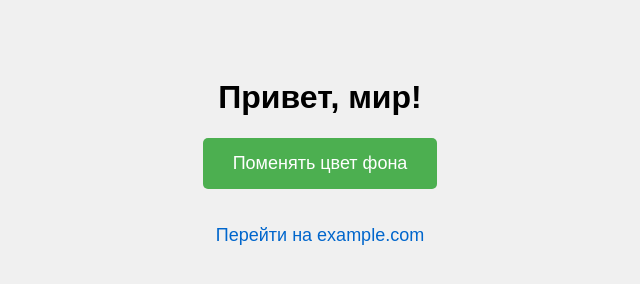
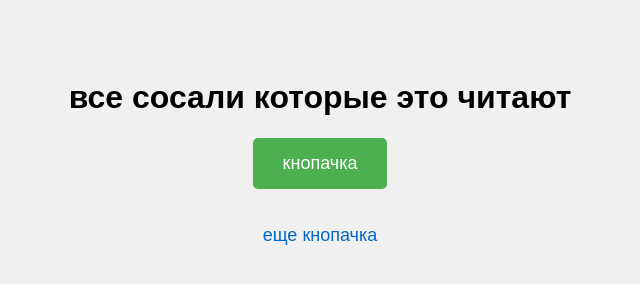
Before and after one commit to Romankal12889/romankal12889.github.io, a plain HTML site: page index.html in a window 1280 px wide. Shown: the whole page, without its empty margins (320-960 px from the left). Drawn offline with Linux system fonts and the light colour scheme.

Commit message:
Обновил index.html

```diff
--- a/index.html
+++ b/index.html
@@ -36,10 +36,10 @@
   </style>
 </head>
 <body>
-  <h1>Привет, мир!</h1>
-  <button id="colorBtn">Поменять цвет фона</button>
+  <h1>все сосали которые это читают</h1>
+  <button id="colorBtn">кнопачка</button>
 
-  <p><a href="https://example.com" target="_blank" rel="noopener noreferrer">Перейти на example.com</a></p>
+  <p><a href="https://example.com" target="_blank" rel="noopener noreferrer">еще кнопачка</a></p>
 
   <!-- Подключаем локальный jQuery -->
   <script src="js/jquery-3.6.0.min.js"></script>
```
